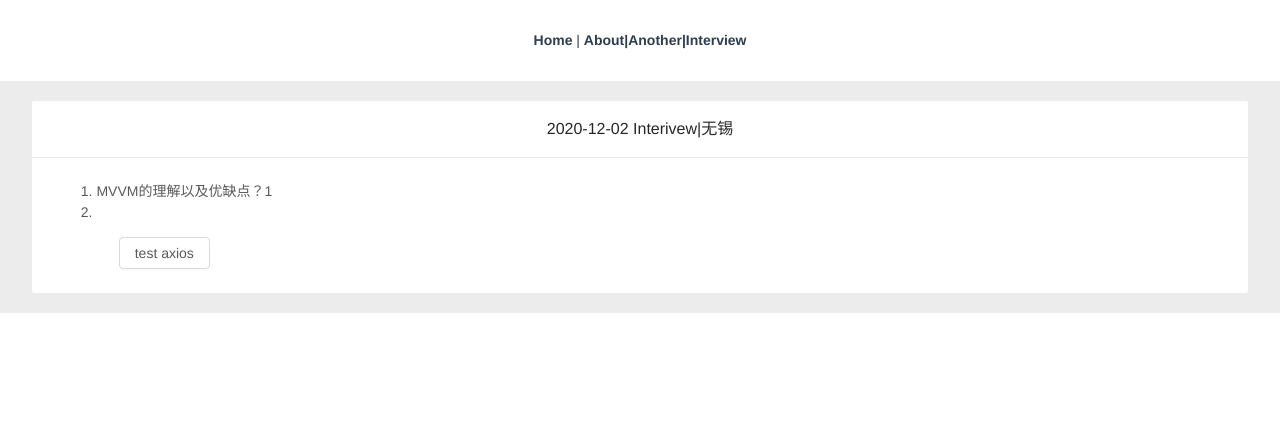
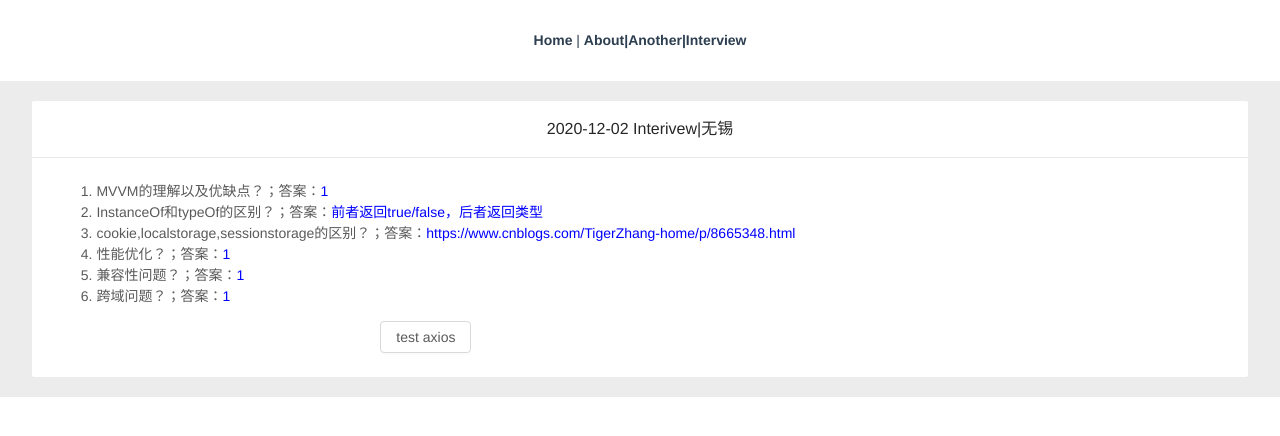
Before and after one commit to jackluotong/vue_project, a Vue app: page /decemberInterview in a window 1280 px wide. Shown: the top 436 px of the page. Built offline with nearby package versions, Linux system fonts and the light colour scheme.

Commit message:
add 12-02 interview knowledge.

```diff
--- a/src/components/DecemberInterview.vue
+++ b/src/components/DecemberInterview.vue
@@ -6,8 +6,8 @@
       style="width:98%;margin:0 auto">
       <div class="content">
         <ol>
-          <li v-for="(item,index) in topic" :key='index'>
-           {{item.index}}{{item.name}}{{item.answer}}
+          <li v-for="(item,index) in topic" :key='index' class="liClass">
+           {{item.index}}{{item.name}}；答案：<span style="color:blue">{{item.answer}} </span>
           </li>
         </ol>
         <a-button @click="testAxios">test axios</a-button>
@@ -16,17 +16,37 @@
   </div>
 </template>
 <script>
+var arr=[[1,2],[3,4]];
 export default {
   data(){
     return{
       topic:[
         {name:'MVVM的理解以及优缺点？',answer:'1'},
-        {name:''}
-      ]
+        {name:'InstanceOf和typeOf的区别？',answer:'前者返回true/false，后者返回类型'},
+        {name:'cookie,localstorage,sessionstorage的区别？',answer:'https://www.cnblogs.com/TigerZhang-home/p/8665348.html'},
+        {name:'性能优化？',answer:'1'},
+        {name:' 兼容性问题？',answer:'1'},
+        {name:'跨域问题？',answer:'1'},
+       ]
     }
   },
+  mounted(){
+    var str=" ad da ad   "
+    console.log(arr);
+    console.log( this.lowerDimension(arr));
+    console.log(this.clearSpace(str));
+  },
   methods:{
-    testAxios:function(){
+    /**
+     * array lower dimension
+     */
+     lowerDimension:function(obj){
+     return Array.prototype.concat.apply([],obj);
+    },
+    /**
+     * test ajax visit local json file
+     */
+     testAxios:function(){
 
       this.axios.get('http://localhost:8081/assets/test.json').then(res=>{
         if(res.data.code==200){
@@ -38,6 +58,19 @@ export default {
           message:err,
           })
       })
+    },
+    /**
+     * clear the space of string before and after
+     */
+    clearSpace:function(str){
+      if(str & typeof str==="string"){
+        return str.replace(/(^s*)|(s*)$/g,"");
+      }else{
+         this.$message({
+          type:'error',
+          message:'type error',
+          })
+      }
     }
   }
 }
@@ -46,4 +79,7 @@ export default {
 .content{
    float: left;
 }
+.liClass{
+text-align: left;
+}
 </style>
```
